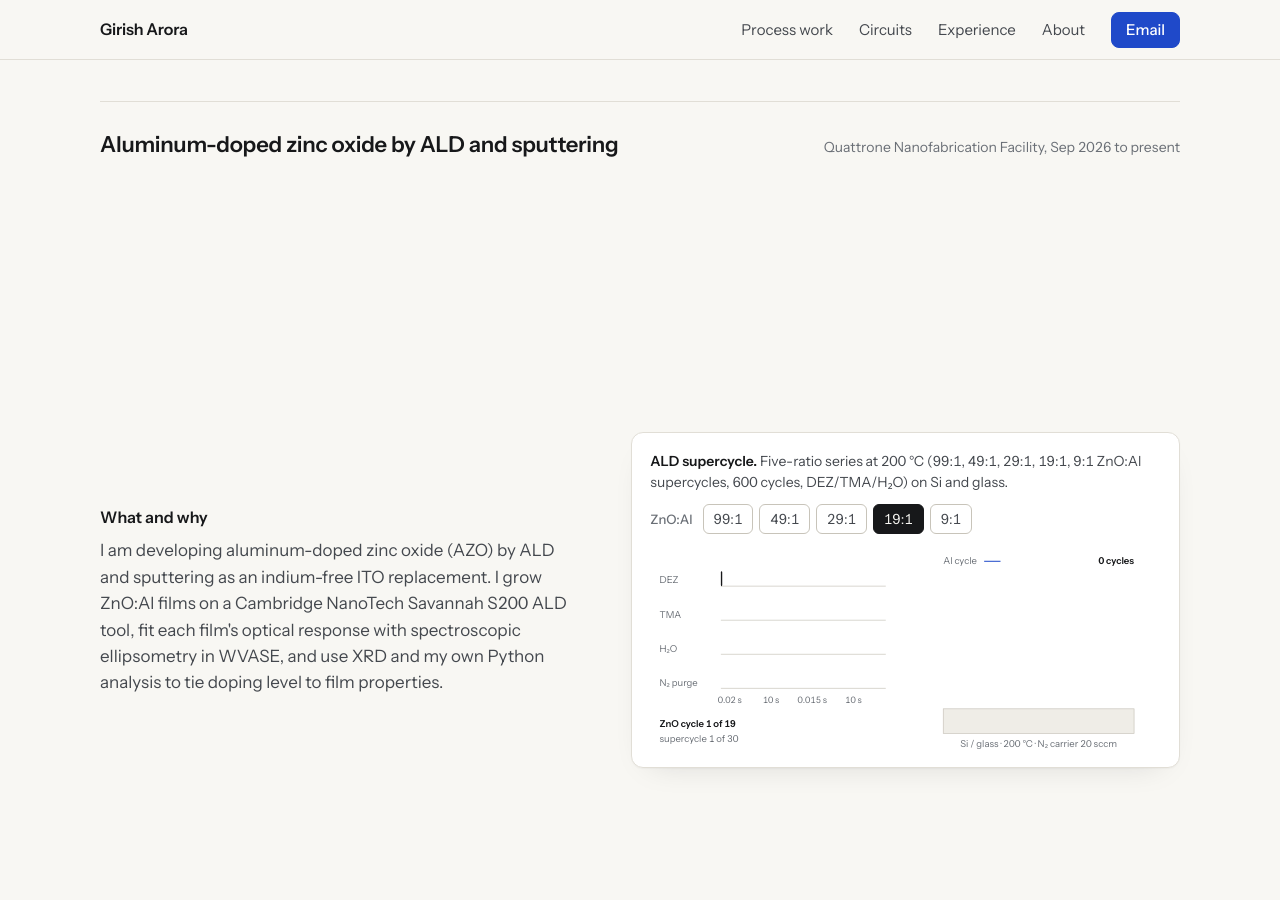
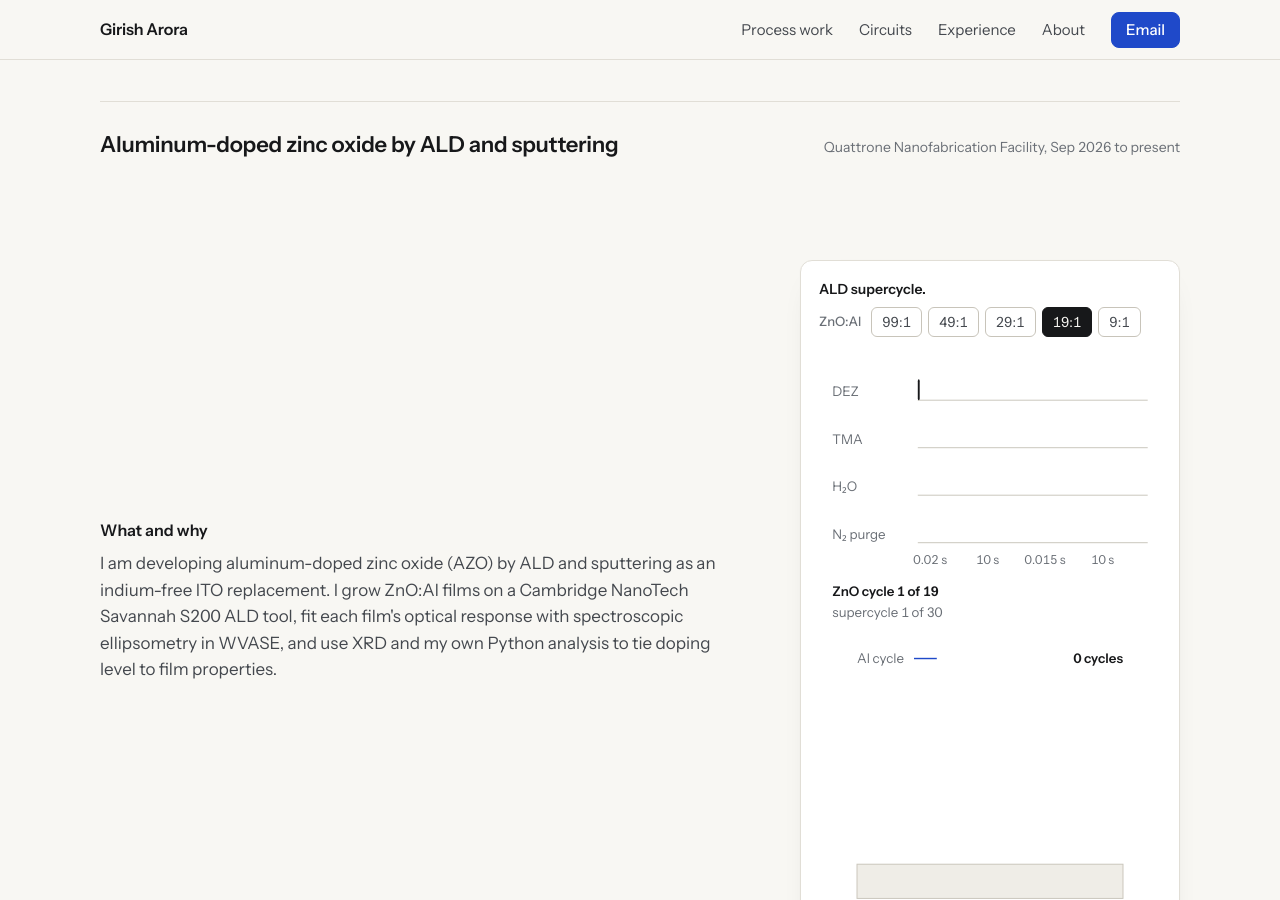
Before and after one commit to Girish501/Girish501.github.io, a Jekyll site: the page built from index.html, in a window 1280 px wide and 900 px high, scrolled down 1563 px. Built offline with Jekyll 4.4.1, drawn with Linux system fonts in a browser that asks for light colours.

Commit message:
Stage: stack the figure in a 380px column; phone case header
In the pinned layout the two figure panels stack in a fixed 380px
column, so their labels stay above 13px and the text column has room
for the results table. The pin needs an 860px tall viewport. The case
header stacks on phones instead of squeezing the title.

Co-Authored-By: Claude Fable 5.1 <noreply@anthropic.com>
Claude-Session: https://claude.ai/code/session_018LMzagV9NcEfjj8oFWPqm4

```diff
--- a/_includes/fig-ald.html
+++ b/_includes/fig-ald.html
@@ -5,7 +5,7 @@ Plays once when scrolled into view; Replay restarts it. Reduced motion shows the
 Without JavaScript the figure shows the 19:1 final state drawn here.
 {%- endcomment -%}
 <figure class="fig fig--ald" data-ald data-ratio="19">
-  <p class="fig-title"><b>ALD supercycle.</b> Five-ratio series at 200 °C (99:1, 49:1, 29:1, 19:1, 9:1 ZnO:Al supercycles, 600 cycles, DEZ/TMA/H₂O) on Si and glass.</p>
+  <p class="fig-title"><b>ALD supercycle.</b> <span class="fig-title-long">Five-ratio series at 200 °C (99:1, 49:1, 29:1, 19:1, 9:1 ZnO:Al supercycles, 600 cycles, DEZ/TMA/H₂O) on Si and glass.</span></p>
   <div class="fig-controls" role="group" aria-label="ZnO:Al ratio">
     <span class="label">ZnO:Al</span>
     <button type="button" data-ratio="99">99:1</button>
--- a/assets/css/style.css
+++ b/assets/css/style.css
@@ -223,6 +223,7 @@ main { padding-top: var(--nav-h); }
 .results tr:last-child td { border-bottom: 0; }
 .results-wrap { overflow-x: auto; }
 @media (max-width: 760px) {
+  .case-head { grid-template-columns: 1fr; }
   .case-grid > div { grid-template-columns: 1fr; gap: 6px; }
   .results td:last-child { white-space: normal; }
 }
@@ -241,7 +242,7 @@ main { padding-top: var(--nav-h); }
 /* Pinned: wide and tall screens only (stage.js adds .is-pinned when its media query matches). */
 .is-pinned .stage { height: calc(var(--steps, 3) * 100vh + 60vh); margin-top: 8px; }
 .is-pinned .stage-pin { position: sticky; top: var(--nav-h); height: calc(100vh - var(--nav-h)); display: flex; align-items: center; }
-.is-pinned .stage-grid { display: grid; grid-template-columns: minmax(0, .92fr) minmax(0, 1.08fr); gap: clamp(40px, 5vw, 72px); align-items: center; width: 100%; }
+.is-pinned .stage-grid { display: grid; grid-template-columns: minmax(0, 1fr) 380px; gap: clamp(40px, 5vw, 64px); align-items: center; width: 100%; }
 .is-pinned .stage-steps { position: relative; min-height: 62vh; }
 .is-pinned .stage-step {
   position: absolute; left: 0; right: 0; top: 50%;
@@ -251,10 +252,11 @@ main { padding-top: var(--nav-h); }
 .is-pinned .stage-step.is-active { opacity: 1; transform: translateY(-50%); pointer-events: auto; }
 .is-pinned .stage-step.is-past { transform: translateY(calc(-50% - 10px)); }
 .is-pinned .stage-fig { margin-top: 0; }
-.is-pinned .fig-controls .replay { display: none; }
-.is-pinned .stage-step .results { font-size: 15px; }
-.is-pinned .stage-step .results th, .is-pinned .stage-step .results td { padding: 7px 12px 7px 0; }
-.is-pinned .stage-step .case-intro, .is-pinned .stage-step .steps { max-width: 52ch; }
+.is-pinned .fig-controls .replay, .is-pinned .fig-title-long { display: none; }
+.is-pinned .fig--ald { max-width: none; }
+.is-pinned .fig-controls { margin: 6px 0 10px; }
+.is-pinned .ald { grid-template-columns: 1fr; gap: 8px; }   /* the two panels stack in the narrow column */
+.is-pinned .stage-step .case-intro, .is-pinned .stage-step .steps { max-width: 56ch; }
 
 /* ---------- Project rows ---------- */
 
--- a/assets/js/stage.js
+++ b/assets/js/stage.js
@@ -10,7 +10,7 @@
   var steps = Array.prototype.slice.call(stage.querySelectorAll(".stage-step"));
   var fig = stage.querySelector("[data-ald]");
   var pin = stage.querySelector(".stage-pin");
-  var mq = window.matchMedia("(min-width: 1024px) and (min-height: 800px) and (prefers-reduced-motion: no-preference)");
+  var mq = window.matchMedia("(min-width: 1024px) and (min-height: 860px) and (prefers-reduced-motion: no-preference)");
   var nav = 60;
   var active = false, ticking = false, top = 0, span = 1, current = -1;
 
```
Also changed, not shown: README.md.
